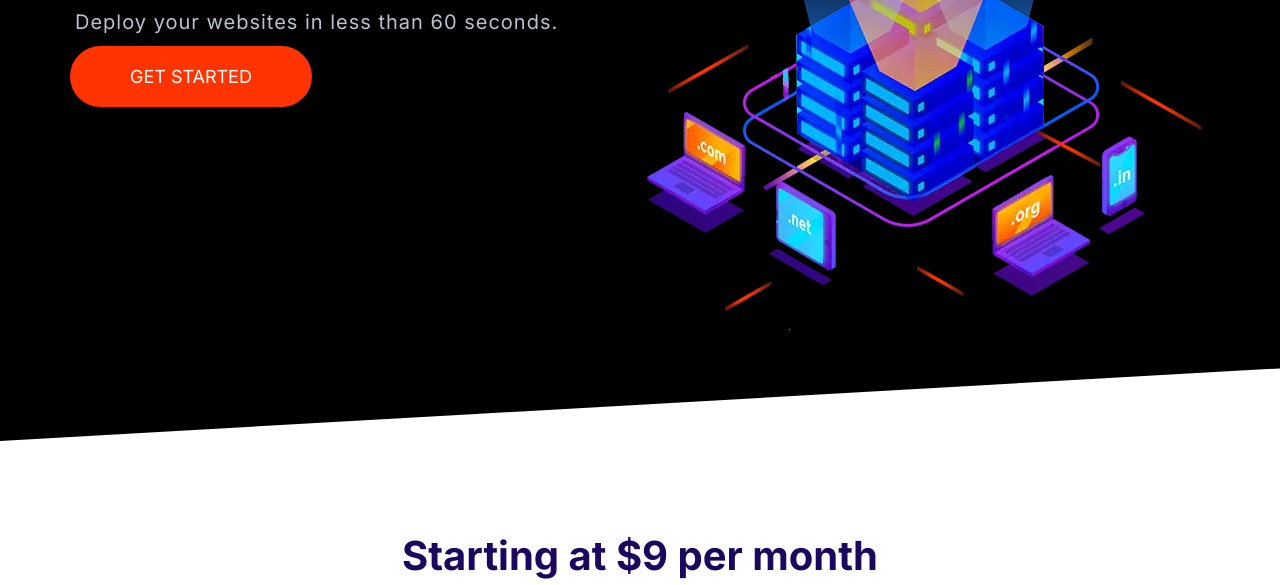
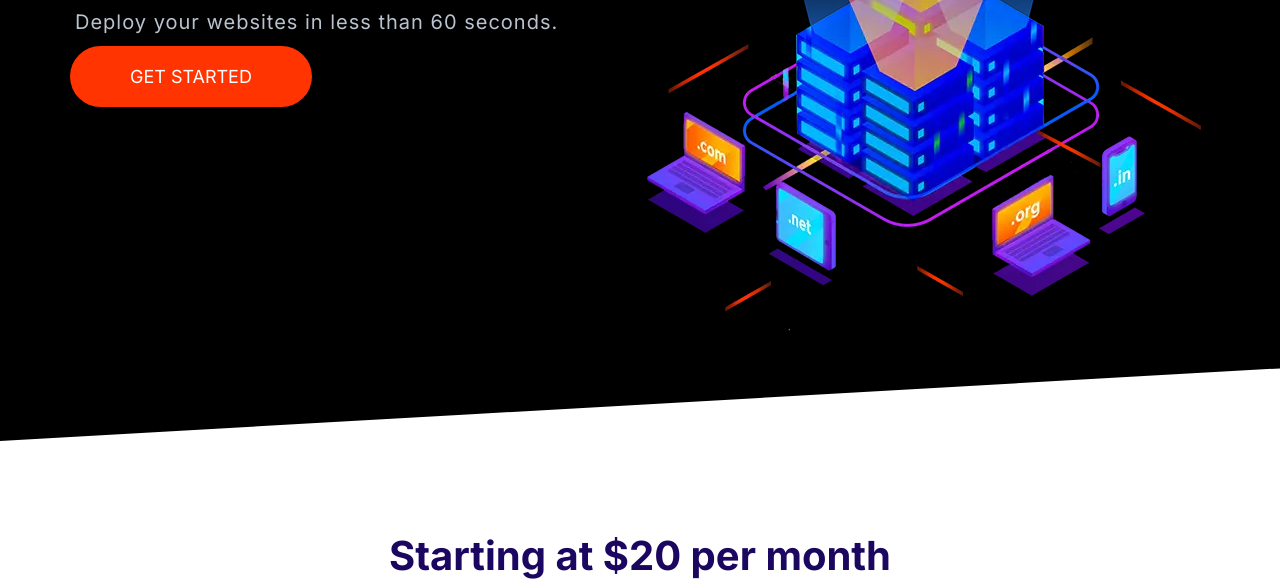
Before and after one commit to ttc4best/Aone-test, a website built with Parcel: page index.html in a window 1280 px wide. Shown: the part 349-934 px from the top of the page. Built offline with nearby package versions, Linux system fonts and the light colour scheme.

Commit message:
Price change

```diff
--- a/index.html
+++ b/index.html
@@ -48,7 +48,7 @@
           </section>
           <section class="block container block-domain">
             <header class="block__header">
-               <h2>Starting at $9 per month</h2>
+               <h2>Starting at $20 per month</h2>
                <p> Lorem ipsum dolor sit amet consectetur
                     adipisicing elit. Voluptatem ullam, laudantium deleniti similique quisquam nam perferendis fugiat non at earum soluta. Sit dolore ab nisi odio eligendi autem ullam exercitationem.</p>
              </header>
```
